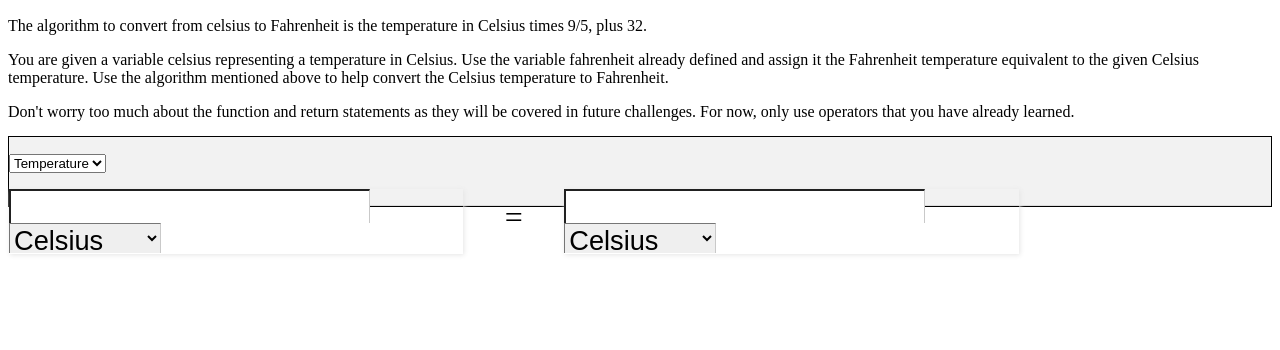
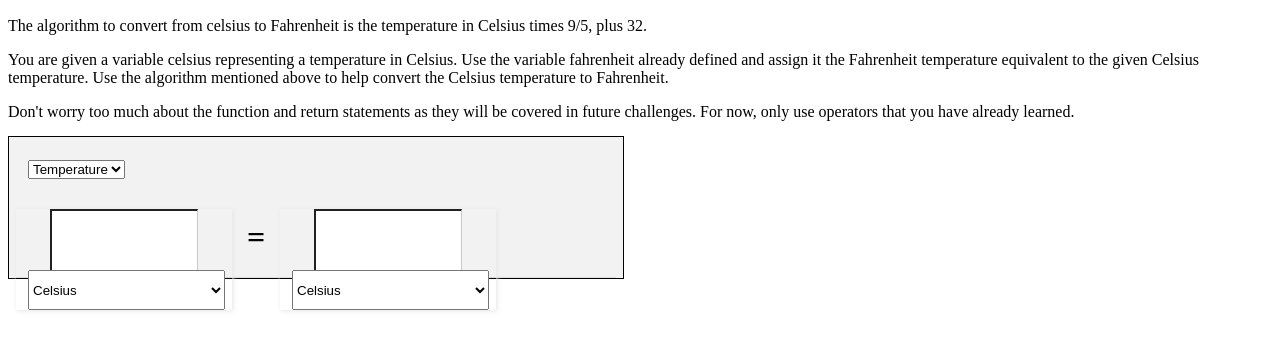
Before and after one commit to Morgrynn/convertor, a plain HTML site: page index.html in a window 1280 px wide. Shown: the part 50-400 px from the top of the page. Drawn offline with Linux system fonts and the light colour scheme.

Commit message:
second commit

```diff
--- a/index.html
+++ b/index.html
@@ -40,9 +40,9 @@
                 <div class="con-box bottom">
                     <!-- the left input section -->
                     <div class="input__wrap left shadow">
-                        <input class="input input--left">
-                        <div class="select">
-                            <select class="input input--left">
+                        <input class="input input--left" id="input" type="number" oninput="inputNum(this.value)" onchange="inputNum(this.value)" >
+                        <div class="select select-btm">
+                            <select class="input-select input--left">
                                 <option value="celsius">Celsius</option>
                                 <option value="fahrenheit">Fahrenheit</option>
                             </select>
@@ -52,9 +52,9 @@
                     <div class="equals-sign">=</div>
                     <!-- the right input section -->
                     <div class="input__wrap right shadow">
-                            <input class="input input--right">
-                            <div class="select">
-                                <select class="input input--right">
+                            <input class="input input--right output ">
+                            <div class="select select-btm">
+                                <select class="input-select input--right">
                                     <option value="celsius">Celsius</option>
                                     <option value="fahrenheit">Fahrenheit</option>
                                 </select>
--- a/main.css
+++ b/main.css
@@ -25,6 +25,17 @@ p {
     margin-right: 0;
 }
 
+#conversiontable {
+    line-height: 1.37;
+    display: block;
+    position: relative;
+    padding: 0 7px;
+    max-width: 600px;
+    min-width: 450px;
+    margin-left: 0;
+    margin-right: auto;
+}
+
 .conversiontable {
     border: 1px solid black;
     background-color: #f2f2f2;
@@ -44,25 +55,56 @@ p {
     overflow: visible;
     max-height: none;
     display: block;
+    box-sizing: border-box;
 }
 
 .con-body {
     margin: 0;
     box-sizing: border-box;
-    padding-left: 0;
+    /* padding-left: 0; */
     width: 80%;
+    padding: .25em 0;
+    /* padding-top: 0.25em;
+    padding-right: 0px;
+    padding-bottom: 0.25em;
+    padding-left: 0px; */
 }
 
 .top {
     margin-bottom: 1rem;
 }
 
-.con-box {
+.bottom {
     display: block;
+    width: 100%;
+    height: 3em;
+    line-height: 3;
+    padding: 0;
+    font-weight: bold;
+    text-align: center;
+    border-color: #c9c9c9;
+    /* border-top-color: rgb(201, 201, 201);
+    border-left-color: rgb(201, 201, 201); */
 }
 
 .conversiontable .bottom>div {
     float: left;
+}
+
+.select {
+    background: none;
+    cursor: pointer;
+    margin: 0;
+    padding: 0 28px 0 .75em;
+    position: relative;
+    display: block;
+    font-size: 1em;
+    line-height: inherit;
+    min-width: 10em;
+    width: 140% !important;
+    height: 2.2em !important;
+    outline: none !important;
+    border: none !important;
 }
 
 .conversiontable .input__wrap {
@@ -81,6 +123,8 @@ p {
     font-size: 1.7em;
     line-height: 1.7em;
     height: 1.1em !important;
+    width: 65%;
+
 }
 
 .equals-sign {
@@ -91,3 +135,27 @@ p {
     line-height: 1.8em;
     height: 1.8em;
 }
+
+.conversiontable .con-box .input {
+    border-bottom: none;
+    border-right: 1px solid #c9c9c9;
+    border-bottom-left-radius: 0;
+    border-bottom-right-radius: 0;
+    font-size: 1.7em;
+    line-height: 1.7em;
+    height: 2.1em !important;
+}
+
+.select-btm {
+    border-top-left-radius: 0;
+    border-top-right-radius: 0;
+    border-bottom-left-radius: 2px;
+    border-top-color: #e0e0e0;
+    border-left-color: #c9c9c9;
+}
+
+.input-select {
+    float: left;
+    width: 65%;
+    height: 3em !important;
+}
--- a/main.js
+++ b/main.js
@@ -1,6 +1,17 @@
-function convertToF(celsius) {
-    let fahrenheit = ((celsius * 9) / 5) + 32;
-    return fahrenheit;
-}
+const input = document.querySelector(".input");
 
-console.log(convertToF(30));
+function inputNum()
+
+
+
+
+
+
+
+
+
+// function convertToF(celsius) {
+//     let fahrenheit = ((celsius * 9) / 5) + 32;
+//     return fahrenheit;
+// }
+// console.log(convertToF(30));
```
